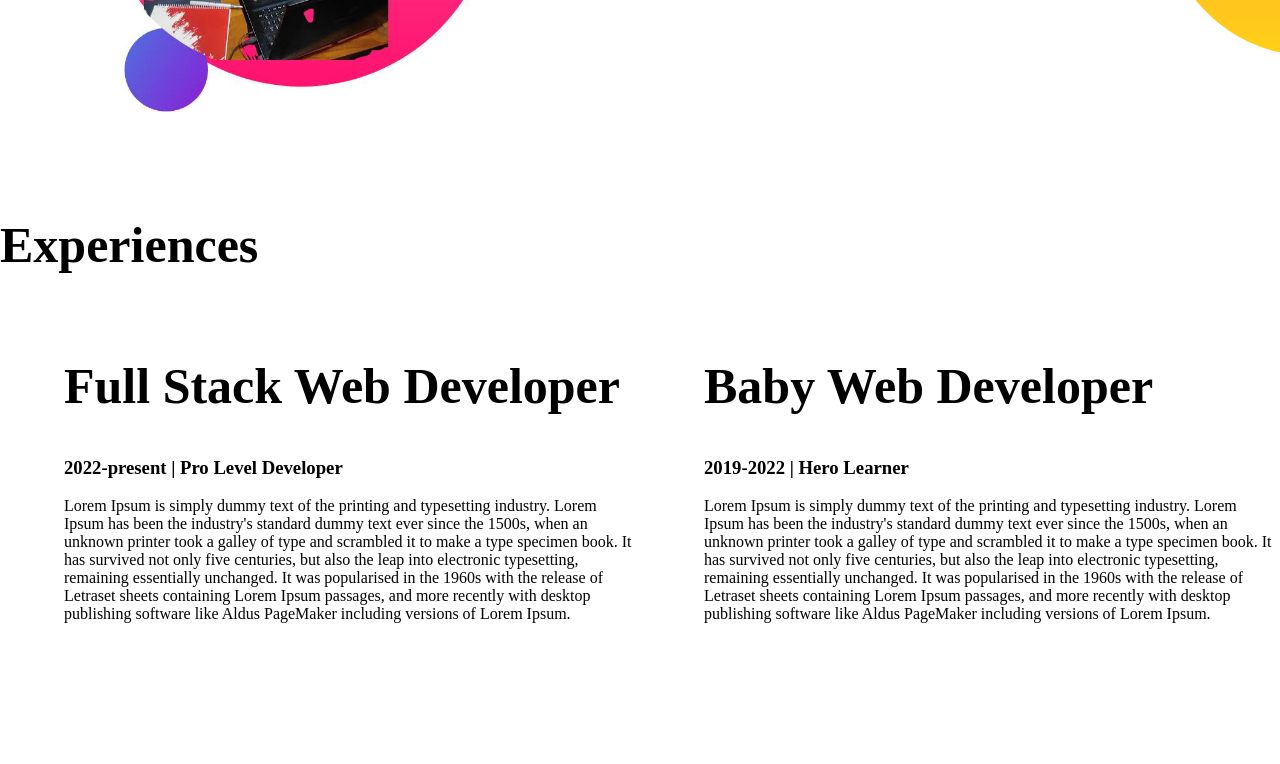
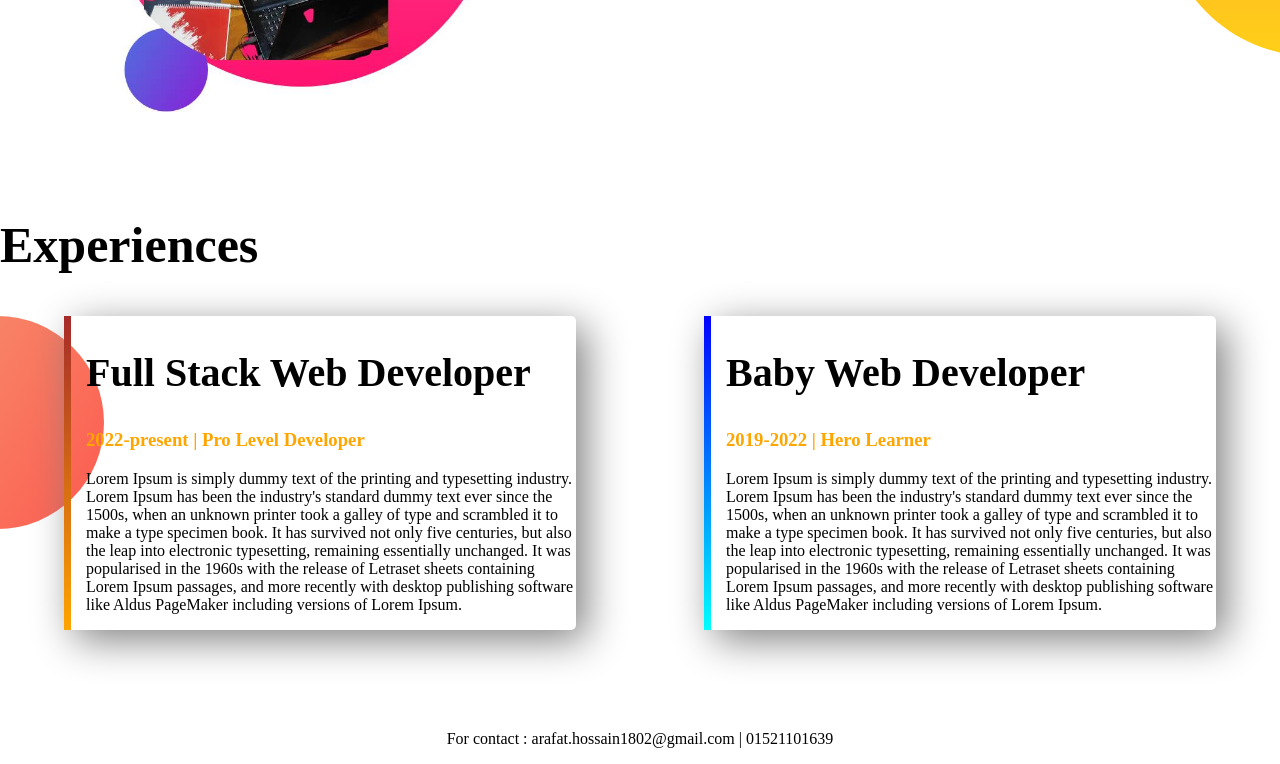
Before and after one commit to arafat1802/developer-portfolio, a plain HTML site: page index.html in a window 1280 px wide. Shown: the part 822-1586 px from the top of the page. Before the commit the page ends 1561 px from the top, so only its background shows below. Drawn offline with Linux system fonts and the light colour scheme.

Commit message:
complete

```diff
--- a/index.html
+++ b/index.html
@@ -51,9 +51,9 @@
         <h1>Experiences</h1>
 
         <div class="flexible-container">
-            <div class="half-width">
-                <h1>Full Stack Web Developer</h1>
-                <h3>2022-present | Pro Level Developer</h3>
+            <div id="full-stack" class="half-width shadow">
+                <h2>Full Stack Web Developer</h2>
+                <h3 class="orange-color">2022-present | Pro Level Developer</h3>
                 <p>
                     Lorem Ipsum is simply dummy text of the printing and typesetting industry. Lorem Ipsum has been the
                     industry's standard dummy text ever since the 1500s, when an unknown printer took a galley of type
@@ -67,9 +67,9 @@
                     software like Aldus PageMaker including versions of Lorem Ipsum.
                 </p>
             </div>
-            <div class="half-width">
-                <h1>Baby Web Developer</h1>
-                <h3>2019-2022 | Hero Learner</h3>
+            <div id="baby-web-dev" class="half-width shadow">
+                <h2>Baby Web Developer</h2>
+                <h3 class="orange-color">2019-2022 | Hero Learner</h3>
                 <p>
                     Lorem Ipsum is simply dummy text of the printing and typesetting industry. Lorem Ipsum has been the
                     industry's standard dummy text ever since the 1500s, when an unknown printer took a galley of type
@@ -88,5 +88,10 @@
     </section>
 
 </body>
+<footer>
+    <p>
+        For contact : arafat.hossain1802@gmail.com | 01521101639
+    </p>
+</footer>
 
 </html>
--- a/style.css
+++ b/style.css
@@ -48,3 +48,39 @@
     background-repeat: no-repeat;
     background-position: right;
 }
+
+.shadow {
+    width: 40%;
+    margin-left: 5%;
+    margin-right: 5%;
+    box-shadow: 10px 10px 40px gray;
+    padding-left: 15px;
+}
+
+h2 {
+    font-size: 40px;
+}
+
+.experience-area {
+    background-image: url(images/exp-bg.png);
+    background-repeat: no-repeat;
+    background-position: left;
+}
+
+#baby-web-dev {
+    border-left: 7px solid;
+    border-image: linear-gradient(blue, cyan);
+    border-image-slice: 1;
+    border-radius: 5px;
+}
+
+#full-stack {
+    border-left: 7px solid;
+    border-image: linear-gradient(brown, orange);
+    border-image-slice: 1;
+    border-radius: 5px;
+}
+
+footer p {
+    text-align: center;
+}
```
